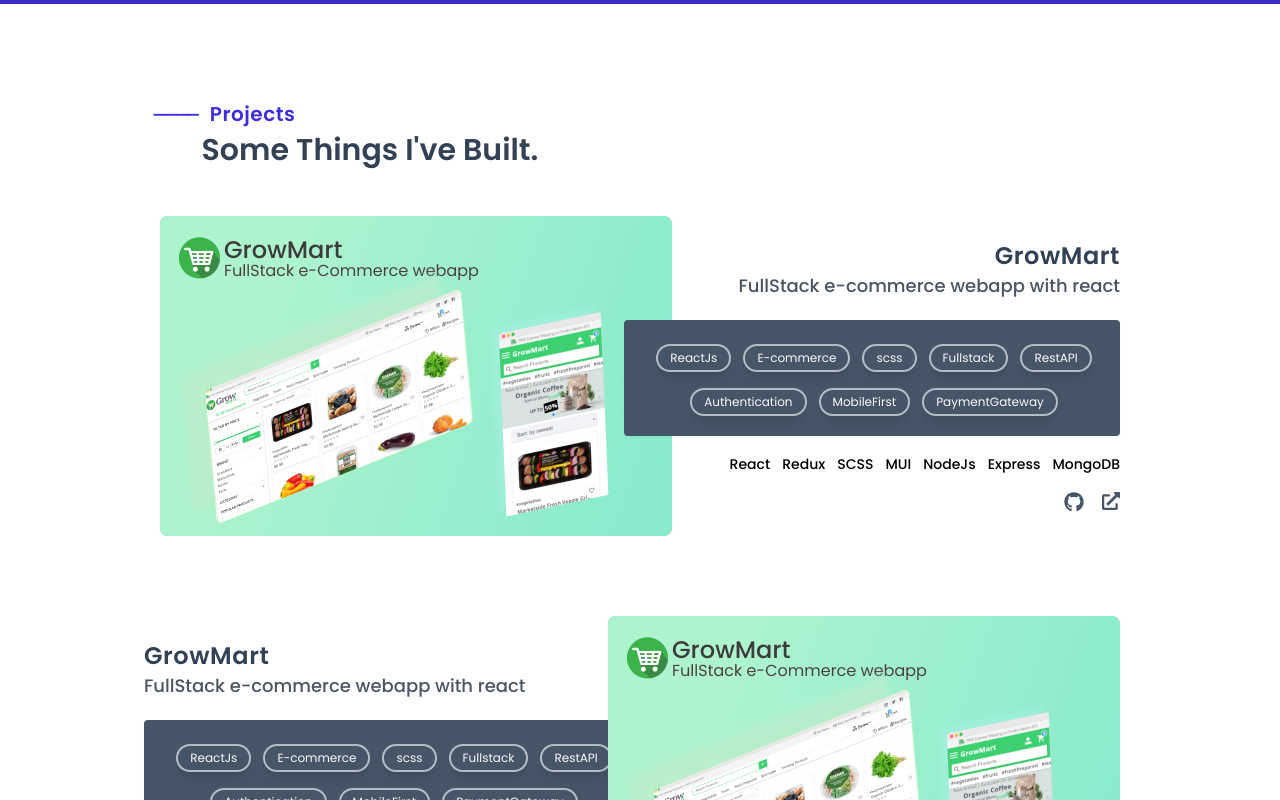
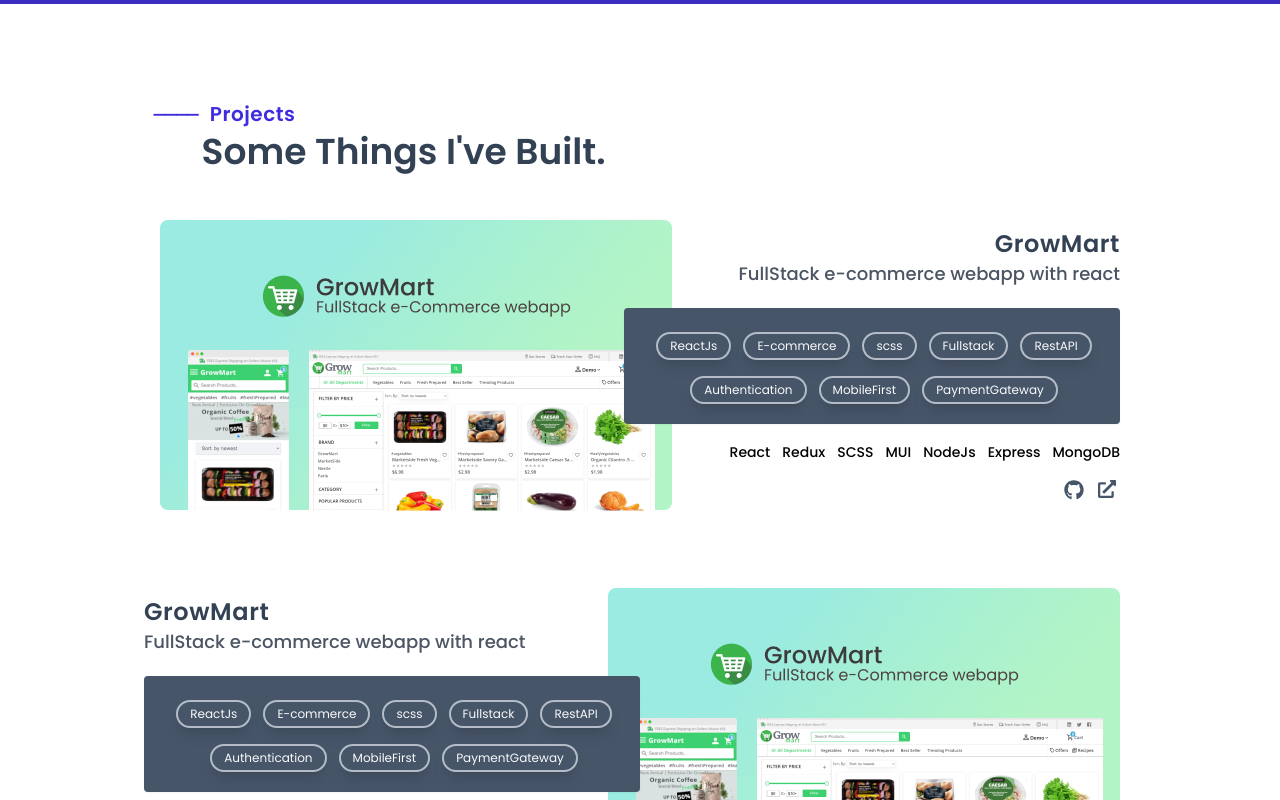
Before and after one commit to manishMandal02/manishmandal.me, a Next.js app: page / in a window 1280 px wide. Shown: the part 1680-2480 px from the top of the page. Built offline with nearby package versions, Linux system fonts and the light colour scheme.

Commit message:
ui fix and minor updates + email component updated

```diff
--- a/components/UI/Navbar.tsx
+++ b/components/UI/Navbar.tsx
@@ -7,11 +7,11 @@ import SocialLinks from './SocialLinks';
 
 const Navbar = () => {
   return (
-    <nav className='h-20  overflow-hidden flex items-center justify-around py-8 pt-10 absolute top-0 w-full z-10 bg-white'>
+    <nav className='h-20  overflow-hidden flex items-center justify-around px-28 py-8 pt-10 absolute top-0 w-full z-10 bg-white'>
       <Link href={'/'}>
         <Image src={'/m-logo.svg'} className='cursor-pointer' width={60} height={60} alt='manish-mandal' />
       </Link>
-      <div className='-mr-44 flex items-center justify-center overflow-hidden'>
+      <div className='flex items-center justify-center overflow-hidden'>
         <Link href='/hi'>
           <p className='text-lg  text-slate-600 hover:text-black cursor-pointer'>AboutMe</p>
         </Link>
@@ -25,7 +25,7 @@ const Navbar = () => {
       {/* <button className='mr-28 flex items-center justify-center font-medium text-primary border-2 border-primary py-2 px-6 rounded-full hover:bg-primary hover:text-gray-50 duration-300 transition-all'>
         Say Hello
       </button> */}
-      <div className='w-24'>
+      <div className='w-24 mr-'>
         <SocialLinks github />
       </div>
     </nav>
--- a/components/myProjects/FeaturedProductCard.tsx
+++ b/components/myProjects/FeaturedProductCard.tsx
@@ -29,7 +29,7 @@ const FeaturedProductCard: React.FC<Props> = ({
 }) => {
   return (
     <motion.div
-      className={`h-80 w-100 flex ${isFlipped ? 'flex-row-reverse' : ''} mt-20 ${
+      className={`h-72 w-100 flex ${isFlipped ? 'flex-row-reverse' : ''} mt-20 ${
         isFlipped ? '-ml-16' : '-mr-16'
       }`}
       key={id}
@@ -37,9 +37,9 @@ const FeaturedProductCard: React.FC<Props> = ({
       initial='initial'
       whileInView='animate'
     >
-      <div className='w-3/6 bg-emerald-300 rounded-lg'>
-        <img src={image} alt={title} className='w-full' />
-      </div>
+      <a href={link} className='w-3/6 bg-emerald-300 rounded-lg  group'>
+        <img src={image} alt={title} className='w-full group-hover:opacity-90 transition-all duration-200' />
+      </a>
       <div
         className={`w-1/2 flex  ${isFlipped ? 'items-start' : 'items-end'} justify-center flex-col pr-4 ${
           isFlipped ? '-mr-12' : '-ml-12'
@@ -47,7 +47,7 @@ const FeaturedProductCard: React.FC<Props> = ({
       >
         <p className='text-slate-700 font-semibold text-2xl tracking-wide'>{title}</p>
         <p className='text-gray-600 font-medium text-lg tracing-wide'>{subTitle}</p>
-        <div className='w-full flex-wrap mt-5 flex items-center justify-center bg-slate-600 text-gray-50 py-2 pb-5 px-2 pl-0 rounded my-8 shadow-sm '>
+        <div className='w-full flex-wrap mt-5 flex items-center justify-center  z-10 bg-slate-600 text-gray-50 py-2 pb-5 px-2 pl-0 rounded my-8 shadow-sm '>
           {tags.map((tag, i) => (
             <span
               key={tag + i}
@@ -64,9 +64,25 @@ const FeaturedProductCard: React.FC<Props> = ({
             </span>
           ))}
         </div>
-        <div className='flex w-14  item-center justify-between text-2xl text-slate-600'>
-          {github && <FaGithub className='text-xl cursor-pointer hover:' />}
-          <FaExternalLinkAlt className='text-lg cursor-pointer hover:' />
+        <div className='flex w-14  item-center justify-between text-lg text-slate-600'>
+          {github && (
+            <a
+              href={github && github}
+              target='_blank'
+              rel='noreferrer'
+              className='group text-xl cursor-pointer mr-3 hover:text-slate-900'
+            >
+              <FaGithub className='group-hover:scale-110 transition-all duration-300 ' />
+            </a>
+          )}
+          <a
+            href={link}
+            target='_blank'
+            rel='noreferrer'
+            className='group cursor-pointer mr-1 hover:text-slate-900'
+          >
+            <FaExternalLinkAlt className='group-hover:scale-110 transition-all duration-300' />
+          </a>
         </div>
       </div>
     </motion.div>
--- a/components/myProjects/index.tsx
+++ b/components/myProjects/index.tsx
@@ -1,7 +1,8 @@
 import React from 'react';
 import FeaturedProductCard from './FeaturedProductCard';
 
-import projectData from '../../src/assets/data/projectData.json';
+import featuredProjectsData from '../../src/assets/data/featuredProject.json';
+import allProjectsData from '../../src/assets/data/allProjects.json';
 import ProductCard from './ProductCard';
 import Divider from '../UI/Divider';
 import SectionHeader from '../UI/SectionHeader';
@@ -16,7 +17,7 @@ const MyProjects = () => {
         <div className='ml-18'>
           <SectionHeader header='Projects' whileInView variants={inViewVariants} />
           <motion.p
-            className='text-slate-700 text-3xl font-semibold ml-12 mt-1'
+            className='text-slate-700 text-4xl font-semibold ml-12 mt-1'
             variants={inViewVariants}
             initial='initial'
             whileInView='animate'
@@ -25,7 +26,7 @@ const MyProjects = () => {
           </motion.p>
         </div>
         <div className=' -mt-8 flex flex-col w-full items-center justify-center'>
-          {projectData.map((data, i) => (
+          {featuredProjectsData.map((data, i) => (
             <FeaturedProductCard id={data.title + i + ''} {...data} isFlipped={i % 2 !== 0} />
           ))}
           <div className='mt-16 w-full flex flex-col items-center justify-center'>
@@ -33,7 +34,7 @@ const MyProjects = () => {
               <p className='text-xl font-medium text-slate-600 mb-7'>Other Projects 👇</p>
             </div>
             <div className='flex flex-wrap  items-center justify-center w-2/3'>
-              {projectData.map((data, i) => (
+              {allProjectsData.map((data, i) => (
                 <ProductCard id={data.title + i.toString()} {...data} />
               ))}
             </div>
--- /dev/null
+++ b/src/assets/data/allProjects.json
@@ -0,0 +1,60 @@
+[
+  {
+    "image": "/growmart-banner.jpg",
+    "title": "GrowMart",
+    "subTitle": "FullStack e-commerce webapp with react",
+    "github": "https://github.com/manishMandal02/growmart-frontend",
+    "link": "https://growmart.netlify.app/",
+    "desc": "Lorem ipsum dolor sit, amet consectetur adipisicing elit. Doloribus unde quae recusandae sapiente.",
+    "tags": [
+      "ReactJs",
+      "E-commerce",
+      "scss",
+      "Fullstack",
+      "RestAPI",
+      "Authentication",
+      "MobileFirst",
+      "PaymentGateway"
+    ],
+    "tech": ["React", "Redux", "SCSS", "MUI", "NodeJs", "Express", "MongoDB"]
+  },
+  {
+    "image": "/growmart-banner.jpg",
+    "title": "GrowMart",
+    "subTitle": "FullStack e-commerce webapp with react",
+    "github": "https://github.com/manishMandal02/growmart-frontend",
+    "link": "https://growmart.netlify.app/",
+    "desc": "Lorem ipsum dolor sit, amet consectetur adipisicing elit. Doloribus unde quae recusandae sapiente.",
+
+    "tags": [
+      "ReactJs",
+      "E-commerce",
+      "scss",
+      "Fullstack",
+      "RestAPI",
+      "Authentication",
+      "MobileFirst",
+      "PaymentGateway"
+    ],
+    "tech": ["React", "Redux", "SCSS", "MUI", "NodeJs", "Express", "MongoDB"]
+  },
+  {
+    "image": "/growmart-banner.jpg",
+    "title": "GrowMart",
+    "subTitle": "FullStack e-commerce webapp with react",
+    "github": "https://github.com/manishMandal02/growmart-frontend",
+    "link": "https://growmart.netlify.app/",
+    "desc": "Lorem ipsum dolor sit, amet consectetur adipisicing elit. Doloribus unde quae recusandae sapiente.",
+    "tags": [
+      "ReactJs",
+      "E-commerce",
+      "scss",
+      "Fullstack",
+      "RestAPI",
+      "Authentication",
+      "MobileFirst",
+      "PaymentGateway"
+    ],
+    "tech": ["React", "Redux", "SCSS", "MUI", "NodeJs", "Express", "MongoDB"]
+  }
+]
--- a/src/assets/data/projectData.json
+++ b/src/assets/data/featuredProject.json
@@ -1,10 +1,10 @@
 [
   {
-    "image": "/growmart-banner.png",
+    "image": "/growmart-banner.jpg",
     "title": "GrowMart",
     "subTitle": "FullStack e-commerce webapp with react",
-    "github": "#",
-    "link": "#",
+    "github": "https://github.com/manishMandal02/growmart-frontend",
+    "link": "https://growmart.netlify.app/",
     "tags": [
       "ReactJs",
       "E-commerce",
@@ -18,29 +18,11 @@
     "tech": ["React", "Redux", "SCSS", "MUI", "NodeJs", "Express", "MongoDB"]
   },
   {
-    "image": "/growmart-banner.png",
+    "image": "/growmart-banner.jpg",
     "title": "GrowMart",
     "subTitle": "FullStack e-commerce webapp with react",
-    "github": "#",
-    "link": "#",
-    "tags": [
-      "ReactJs",
-      "E-commerce",
-      "scss",
-      "Fullstack",
-      "RestAPI",
-      "Authentication",
-      "MobileFirst",
-      "PaymentGateway"
-    ],
-    "tech": ["React", "Redux", "SCSS", "MUI", "NodeJs", "Express", "MongoDB"]
-  },
-  {
-    "image": "/growmart-banner.png",
-    "title": "GrowMart",
-    "subTitle": "FullStack e-commerce webapp with react",
-    "github": "#",
-    "link": "#",
+    "github": "https://github.com/manishMandal02/growmart-frontend",
+    "link": "https://growmart.netlify.app/",
     "tags": [
       "ReactJs",
       "E-commerce",
--- a/tailwind.config.js
+++ b/tailwind.config.js
@@ -14,6 +14,7 @@ module.exports = {
         400: '400ms',
       },
       width: {
+        98: '25rem',
         100: '64rem',
       },
       spacing: {
```
Also changed, not shown: components/landingSection/MyEmail.tsx (+11 -7 lines), components/myProjects/ProductCard.tsx (+24 -7 lines), public/growmart-banner.jpg (added), public/growmart-banner.png (deleted).
